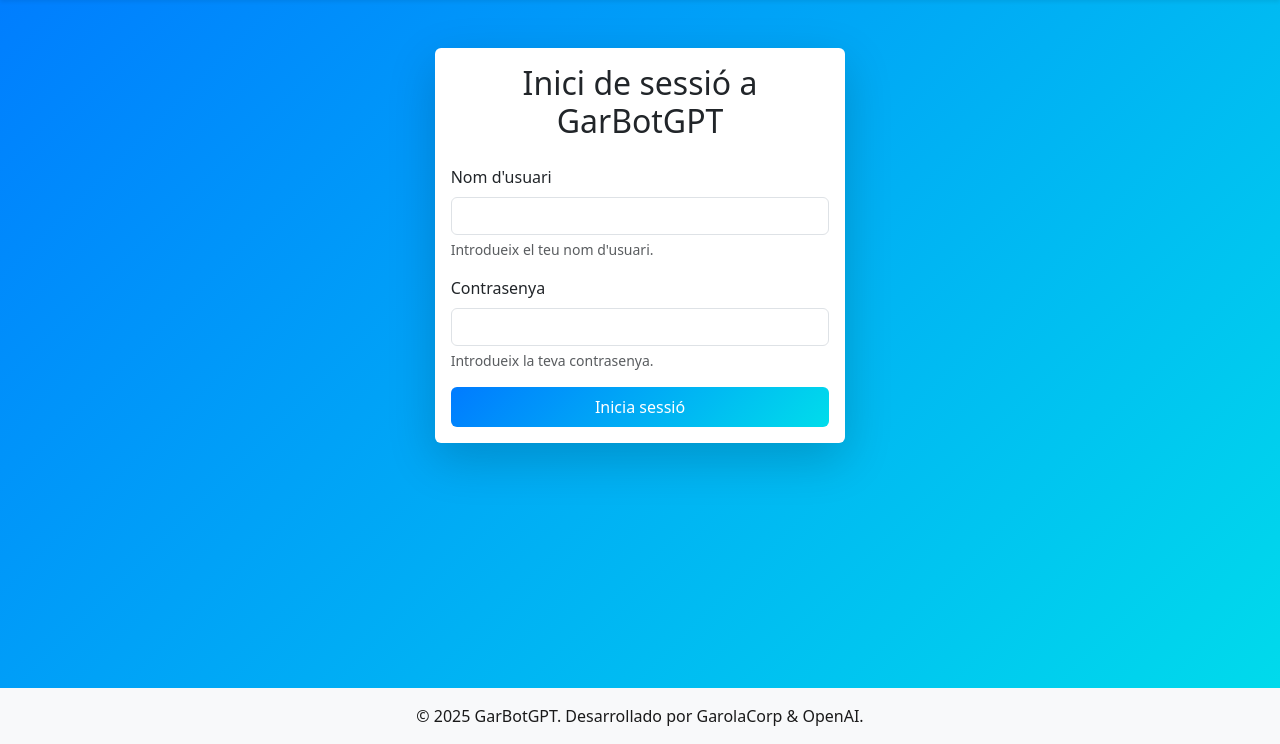
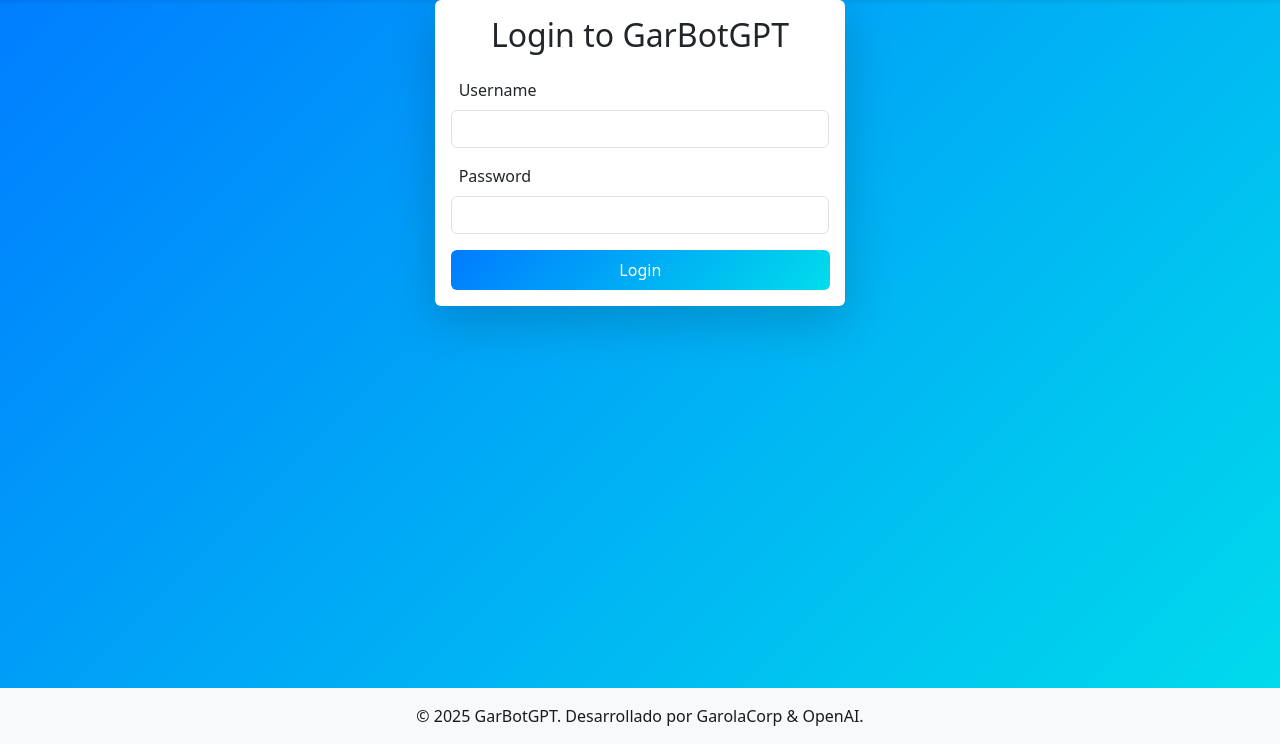
Before and after one commit to Gabo9803/garbotgpt, a Flask app: page /login in a window 1280 px wide. Shown: the part 56-800 px from the top of the page. Run offline with Flask 2, Linux system fonts and the light colour scheme; some libraries are stand-ins or nearby versions.

Commit message:
Update login.html

```diff
--- a/app/templates/login.html
+++ b/app/templates/login.html
@@ -1,43 +1,26 @@
 {% extends "base.html" %}
-{% block title %}Inici de sessió a GarBotGPT{% endblock %}
+{% block title %}Login to GarBotGPT{% endblock %}
 {% block content %}
-<section class="py-5">
 <div class="row justify-content-center">
     <div class="col-md-6 col-lg-4">
-            <div class="card shadow-lg border-0 animate__animated animate__fadeIn">
+        <div class="card shadow-lg border-0 animate__animated animate__fadeInUp">
             <div class="card-body">
-                    <h2 class="card-title text-center mb-4">Inici de sessió a GarBotGPT</h2>
-                    <form method="POST" id="login-form" novalidate>
+                <h2 class="card-title text-center mb-4">Login to GarBotGPT</h2>
+                <form method="POST">
                     <div class="mb-3">
-                            <label for="username" class="form-label">Nom d'usuari</label>
-                            <input type="text" class="form-control" id="username" name="username" required aria-describedby="usernameHelp">
-                            <div id="usernameHelp" class="form-text">Introdueix el teu nom d'usuari.</div>
-                            <div class="invalid-feedback">El nom d'usuari és obligatori.</div>
+                        <label for="username" class="form-label"><i class="bi bi-person-fill me-2"></i>Username</label>
+                        <input type="text" class="form-control" id="username" name="username" required>
                     </div>
                     <div class="mb-3">
-                            <label for="password" class="form-label">Contrasenya</label>
-                            <input type="password" class="form-control" id="password" name="password" required aria-describedby="passwordHelp">
-                            <div id="passwordHelp" class="form-text">Introdueix la teva contrasenya.</div>
-                            <div class="invalid-feedback">La contrasenya és obligatòria.</div>
+                        <label for="password" class="form-label"><i class="bi bi-lock-fill me-2"></i>Password</label>
+                        <input type="password" class="form-control" id="password" name="password" required>
                     </div>
                     <div class="d-grid">
-                            <button type="submit" class="btn btn-primary btn-gradient">Inicia sessió</button>
+                        <button type="submit" class="btn btn-primary btn-gradient animate__animated animate__pulse" data-bs-toggle="tooltip" title="Login to your account">Login</button>
                     </div>
                 </form>
             </div>
         </div>
     </div>
 </div>
-</section>
-<script>
-    // Validació del formulari al client
-    document.getElementById('login-form').addEventListener('submit', function(event) {
-        const form = this;
-        if (!form.checkValidity()) {
-            event.preventDefault();
-            event.stopPropagation();
-        }
-        form.classList.add('was-validated');
-    });
-</script>
 {% endblock %}
```
Lines whose indentation alone changed are shown as unchanged.
